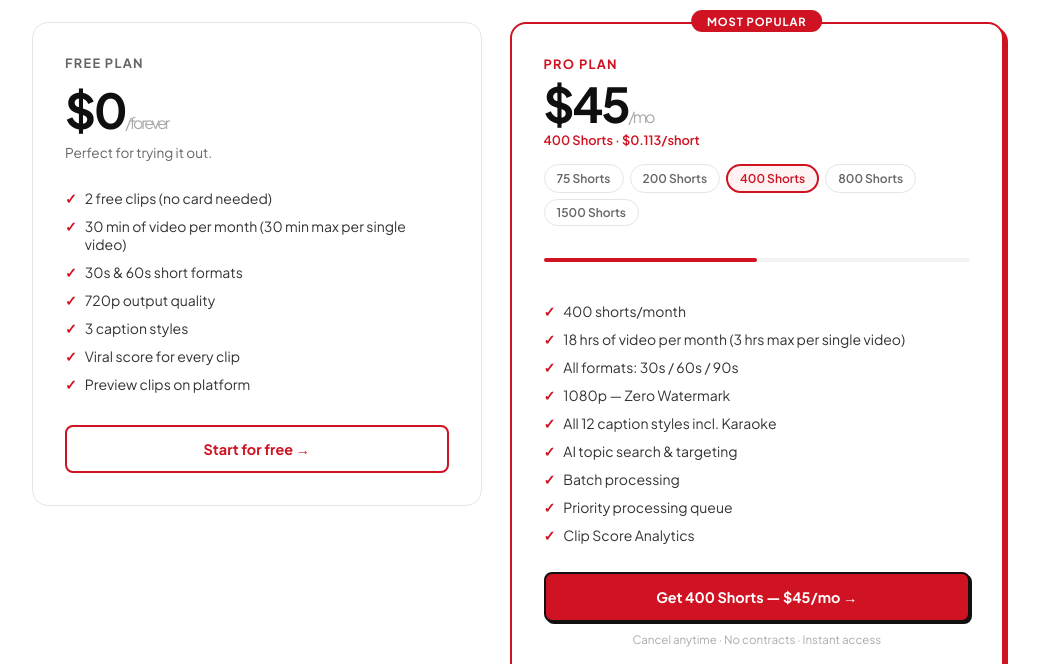
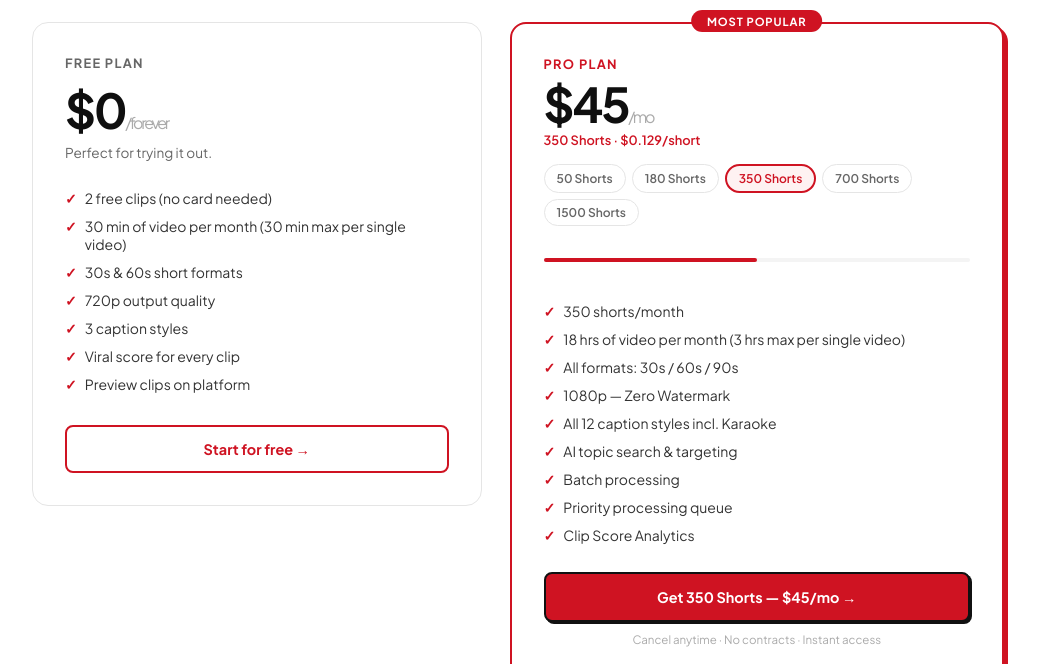
Before and after one commit to Nitish1235/Shortclipr-python, a React (Vite) app: page /youtube-shorts in a window 1280 px wide. Shown: the part 8940-9604 px from the top of the page, without its empty margins (122-1161 px from the left). Built offline with nearby package versions, Linux system fonts and the light colour scheme; no server answers; what dodopayments-checkout would draw is missing.

Commit message:
plan credits updated

```diff
--- a/src/components/ClipEngine.jsx
+++ b/src/components/ClipEngine.jsx
@@ -1043,7 +1043,7 @@ export default function ClipEngine({ onJobCreated }) {
              <div style={{ fontWeight: 800, fontSize: '1rem', color: '#111', marginBottom: '4px' }}>Starter</div>
              <div style={{ fontSize: '1.4rem', fontWeight: 800, color: '#111', marginBottom: '12px' }}>$10<span style={{ fontSize: '0.8rem', color: '#666', fontWeight: 500}}>/mo</span></div>
              <ul style={{ listStyle: 'none', padding: 0, margin: 0, fontSize: '0.75rem', color: '#555', lineHeight: 1.8 }}>
-               <li>✓ 75 shorts/mo</li>
+               <li>✓ 50 shorts/mo</li>
                <li>✓ HD vertical exports</li>
                <li>✓ MP4 download</li>
              </ul>
@@ -1054,7 +1054,7 @@ export default function ClipEngine({ onJobCreated }) {
              <div style={{ fontWeight: 800, fontSize: '1rem', color: '#111', marginBottom: '4px' }}>Starter+</div>
              <div style={{ fontSize: '1.4rem', fontWeight: 800, color: '#111', marginBottom: '12px' }}>$25<span style={{ fontSize: '0.8rem', color: '#666', fontWeight: 500}}>/mo</span></div>
              <ul style={{ listStyle: 'none', padding: 0, margin: 0, fontSize: '0.75rem', color: '#555', lineHeight: 1.8 }}>
-               <li>✓ 200 shorts/mo</li>
+               <li>✓ 180 shorts/mo</li>
                <li>✓ Faster processing</li>
                <li>✓ Clip editor</li>
              </ul>
@@ -1066,7 +1066,7 @@ export default function ClipEngine({ onJobCreated }) {
              <div style={{ fontWeight: 800, fontSize: '1rem', color: '#111', marginBottom: '4px' }}>Pro</div>
              <div style={{ fontSize: '1.4rem', fontWeight: 800, color: '#cf1322', marginBottom: '12px' }}>$45<span style={{ fontSize: '0.8rem', color: '#666', fontWeight: 500}}>/mo</span></div>
              <ul style={{ listStyle: 'none', padding: 0, margin: 0, fontSize: '0.75rem', color: '#555', lineHeight: 1.8 }}>
-               <li>✓ 400 shorts/mo</li>
+               <li>✓ 350 shorts/mo</li>
                <li>✓ Priority queue</li>
                <li>✓ Batch download</li>
              </ul>
@@ -1077,7 +1077,7 @@ export default function ClipEngine({ onJobCreated }) {
              <div style={{ fontWeight: 800, fontSize: '1rem', color: '#111', marginBottom: '4px' }}>Pro+</div>
              <div style={{ fontSize: '1.4rem', fontWeight: 800, color: '#111', marginBottom: '12px' }}>$79<span style={{ fontSize: '0.8rem', color: '#666', fontWeight: 500}}>/mo</span></div>
              <ul style={{ listStyle: 'none', padding: 0, margin: 0, fontSize: '0.75rem', color: '#555', lineHeight: 1.8 }}>
-               <li>✓ 800 shorts/mo</li>
+               <li>✓ 700 shorts/mo</li>
                <li>✓ Everything in Pro</li>
                <li>✓ API access</li>
              </ul>
--- a/src/components/Pricing.jsx
+++ b/src/components/Pricing.jsx
@@ -16,14 +16,15 @@ DodoPayments.Initialize({
 // sync. These are the "legacy slider" tiers — the only ones with real Dodo products
 // actually created (app.dodopayments.com → Products); the old starter_30/growth_100/
 // unlimited ids referenced products that were never made. `clips` intentionally does
-// NOT match the number in the plan key (e.g. starter_100 grants 75, not 100) — that
+// NOT match the number in the plan key (e.g. starter_100 grants 50, not 100) — that
 // gap is a deliberate margin cut made after the original numbers shipped; this shows
 // what a checkout actually grants today, not the stale sticker number.
+// Shorts/month lowered 2026-09 (was 75/200/400/800/1500) — Max unchanged.
 const TIERS = [
-  { clips: 75,   price: 10,  label: '75 Shorts',   dodoId: 'starter_100', videoHours: 5,  maxVideoHours: 2, family: 'Starter' },
-  { clips: 200,  price: 25,  label: '200 Shorts',  dodoId: 'starter_250', videoHours: 10, maxVideoHours: 2, family: 'Starter Plus' },
-  { clips: 400,  price: 45,  label: '400 Shorts',  dodoId: 'pro_500',     videoHours: 18, maxVideoHours: 3, family: 'Pro' },
-  { clips: 800,  price: 79,  label: '800 Shorts',  dodoId: 'pro_1000',    videoHours: 35, maxVideoHours: 3, family: 'Pro Plus' },
+  { clips: 50,   price: 10,  label: '50 Shorts',   dodoId: 'starter_100', videoHours: 5,  maxVideoHours: 2, family: 'Starter' },
+  { clips: 180,  price: 25,  label: '180 Shorts',  dodoId: 'starter_250', videoHours: 10, maxVideoHours: 2, family: 'Starter Plus' },
+  { clips: 350,  price: 45,  label: '350 Shorts',  dodoId: 'pro_500',     videoHours: 18, maxVideoHours: 3, family: 'Pro' },
+  { clips: 700,  price: 79,  label: '700 Shorts',  dodoId: 'pro_1000',    videoHours: 35, maxVideoHours: 3, family: 'Pro Plus' },
   { clips: 1500, price: 145, label: '1500 Shorts', dodoId: 'pro_2000',    videoHours: 60, maxVideoHours: 3, family: 'Max' },
 ]
 
--- a/src/pages/Billing.jsx
+++ b/src/pages/Billing.jsx
@@ -11,11 +11,12 @@ const API_BASE = import.meta.env.VITE_API_URL || 'http://localhost:8080'
 // sync. Same 5-tier "legacy slider" structure as src/components/Pricing.jsx (public
 // landing) — the only tiers with real Dodo products actually created — so a logged-in
 // user viewing /billing sees the same prices/plans they'd see on the landing page.
+// Shorts/month lowered 2026-09 (was 75/200/400/800/1500) — Max unchanged.
 const PLANS = [
-  { id: 'starter_100', name: 'Starter',  price: 10,  clips: 75,   videoHours: 5,  maxVideoHours: 2, badge: null,           perks: ['75 shorts/mo', '5 hrs of video/mo (2 hrs max per video)', 'HD 1080p vertical', 'All caption styles'] },
-  { id: 'starter_250', name: 'Starter Plus', price: 25,  clips: 200,  videoHours: 10, maxVideoHours: 2, badge: null,           perks: ['200 shorts/mo', '10 hrs of video/mo (2 hrs max per video)', 'HD 1080p vertical', 'All caption styles', 'Priority queue'] },
-  { id: 'pro_500',     name: 'Pro',      price: 45,  clips: 400,  videoHours: 18, maxVideoHours: 3, badge: 'Most Popular', perks: ['400 shorts/mo', '18 hrs of video/mo (3 hrs max per video)', 'Everything in Starter', 'Faster processing queue', 'Batch download'] },
-  { id: 'pro_1000',    name: 'Pro Plus',  price: 79,  clips: 800,  videoHours: 35, maxVideoHours: 3, badge: null,           perks: ['800 shorts/mo', '35 hrs of video/mo (3 hrs max per video)', 'Everything in Pro', 'Faster processing queue', 'Batch download'] },
+  { id: 'starter_100', name: 'Starter',  price: 10,  clips: 50,   videoHours: 5,  maxVideoHours: 2, badge: null,           perks: ['50 shorts/mo', '5 hrs of video/mo (2 hrs max per video)', 'HD 1080p vertical', 'All caption styles'] },
+  { id: 'starter_250', name: 'Starter Plus', price: 25,  clips: 180,  videoHours: 10, maxVideoHours: 2, badge: null,           perks: ['180 shorts/mo', '10 hrs of video/mo (2 hrs max per video)', 'HD 1080p vertical', 'All caption styles', 'Priority queue'] },
+  { id: 'pro_500',     name: 'Pro',      price: 45,  clips: 350,  videoHours: 18, maxVideoHours: 3, badge: 'Most Popular', perks: ['350 shorts/mo', '18 hrs of video/mo (3 hrs max per video)', 'Everything in Starter', 'Faster processing queue', 'Batch download'] },
+  { id: 'pro_1000',    name: 'Pro Plus',  price: 79,  clips: 700,  videoHours: 35, maxVideoHours: 3, badge: null,           perks: ['700 shorts/mo', '35 hrs of video/mo (3 hrs max per video)', 'Everything in Pro', 'Faster processing queue', 'Batch download'] },
   { id: 'pro_2000',    name: 'Max',      price: 145, clips: 1500, videoHours: 60, maxVideoHours: 3, badge: null,           perks: ['1500 shorts/mo', '60 hrs of video/mo (3 hrs max per video)', 'Everything in Pro', 'Fastest priority queue', 'Dedicated support'] },
 ]
 
--- a/src/pages/Dashboard.jsx
+++ b/src/pages/Dashboard.jsx
@@ -1607,8 +1607,8 @@ export default function Dashboard() {
             </p>
             <div style={{ display:'flex', flexDirection:'column', gap:10, marginBottom:24 }}>
               {[
-                { name:'Starter', price:'$10/mo', perks:'75 shorts · Editor · Downloads' },
-                { name:'Pro',     price:'$45/mo', perks:'400 shorts · Priority · Everything' },
+                { name:'Starter', price:'$10/mo', perks:'50 shorts · Editor · Downloads' },
+                { name:'Pro',     price:'$45/mo', perks:'350 shorts · Priority · Everything' },
               ].map(plan => (
                 <div key={plan.name} style={{
                   border:'1px solid #e5e5e5', borderRadius:10, padding:'14px 16px',
--- a/src/pages/Editor.jsx
+++ b/src/pages/Editor.jsx
@@ -319,8 +319,8 @@ export default function Editor() {
           </p>
           <div style={{ display:'flex', flexDirection:'column', gap:'10px', marginBottom:'24px', textAlign:'left' }}>
             {[
-              { name:'Starter', price:'$10/mo', desc:'75 shorts · Editor · Downloads'   },
-              { name:'Pro',     price:'$45/mo', desc:'400 shorts · Everything · Priority' },
+              { name:'Starter', price:'$10/mo', desc:'50 shorts · Editor · Downloads'   },
+              { name:'Pro',     price:'$45/mo', desc:'350 shorts · Everything · Priority' },
             ].map(p => (
               <div key={p.name} style={{
                 border:'1px solid #e5e5e5', borderRadius:'10px', padding:'14px 16px',
--- a/src/pages/Terms.jsx
+++ b/src/pages/Terms.jsx
@@ -83,8 +83,8 @@ export default function Terms() {
             <h3>5.1 Plan Structure</h3>
             <ul>
               <li><strong>Free:</strong> 2 shorts per month, no credit card required</li>
-              <li><strong>Starter (from $10/month):</strong> 75–200 shorts per month</li>
-              <li><strong>Pro (from $45/month):</strong> 400–1,500 shorts per month</li>
+              <li><strong>Starter (from $10/month):</strong> 50–180 shorts per month</li>
+              <li><strong>Pro (from $45/month):</strong> 350–1,500 shorts per month</li>
             </ul>
             <p>
               Charges are per <strong>video processed</strong>, not per minute of source video.
```
Also changed, not shown: 1 other file (tests, documents, lock files or other folders).
